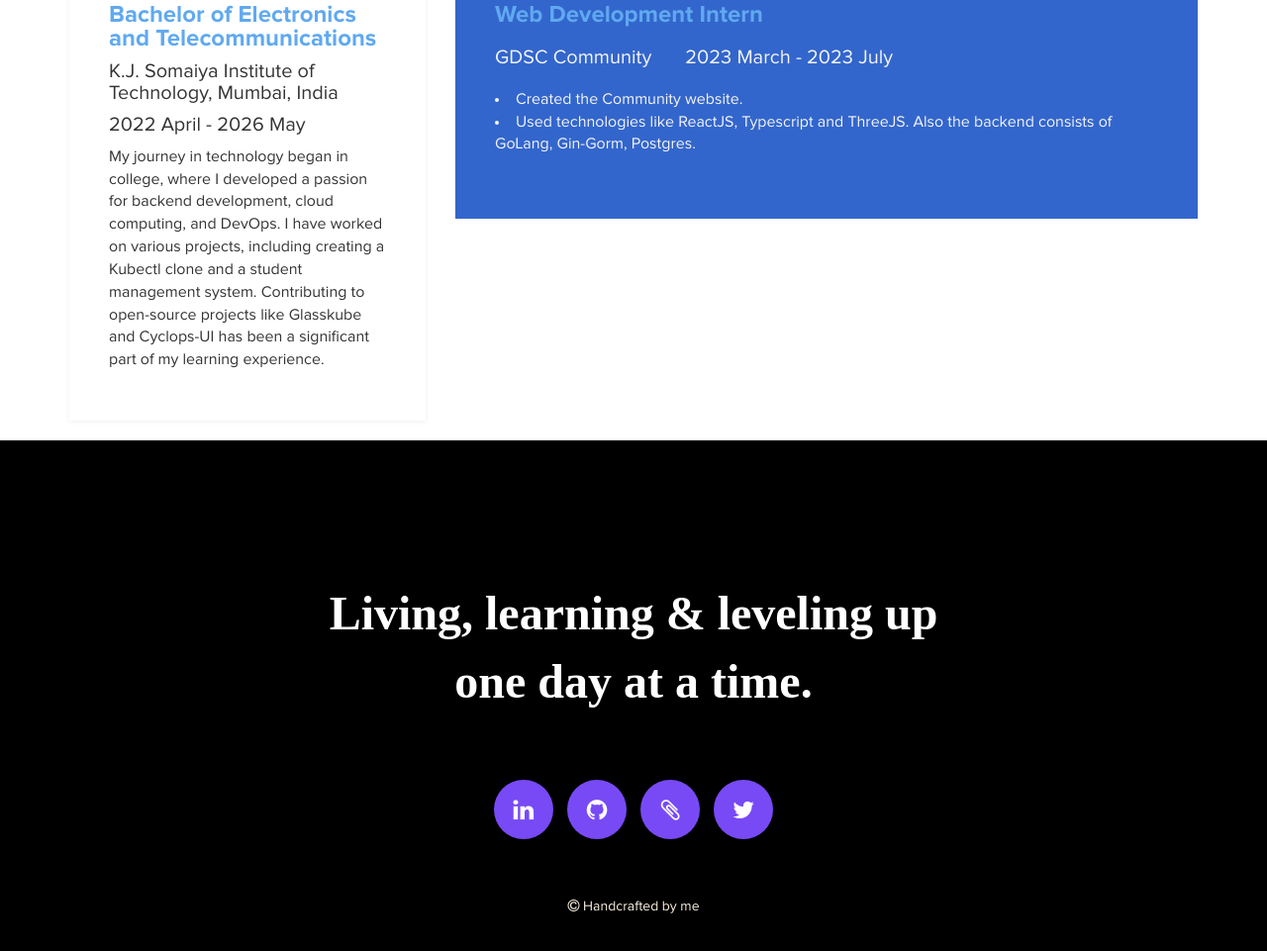
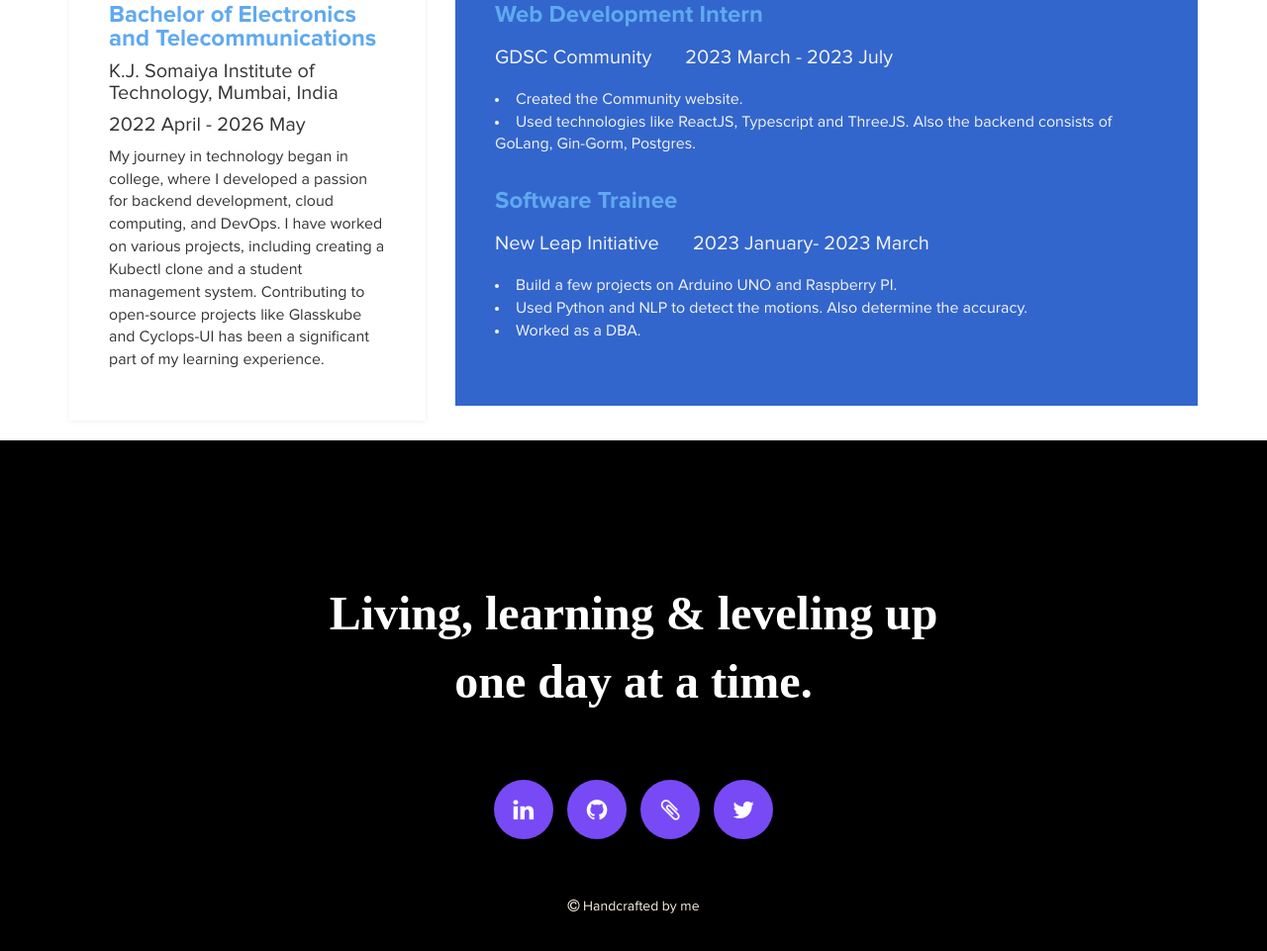
Before and after one commit to hanshal101/hanshal101.github.io, a plain HTML site: page index.html in a window 1280 px wide. Shown: the part 2062-3023 px from the top of the page at 99% size. Drawn offline with Linux system fonts and the light colour scheme.

Commit message:
add: software intern

```diff
--- a/index.html
+++ b/index.html
@@ -226,6 +226,18 @@ http://www.templatemo.com/tm-467-easy-profile
 						<li>Used technologies like ReactJS, Typescript and ThreeJS. Also the backend consists of GoLang, Gin-Gorm, Postgres.</li>
 					</p>
 				</div>
+				<div class="education-content">
+					<h4 class="education-title accent">Software Trainee</h4>
+						<div class="education-school">
+							<h5>New Leap Initiative</h5><span></span>
+							<h5>2023 January- 2023 March</h5>
+						</div>
+					<p class="education-description">
+						<li>Build a few projects on Arduino UNO and Raspberry PI.</li>
+						<li>Used Python and NLP to detect the motions. Also determine the accuracy.</li>
+						<li>Worked as a DBA.</li>
+					</p>
+				</div>
 			</div>
 		</div>
 	</div>
```
